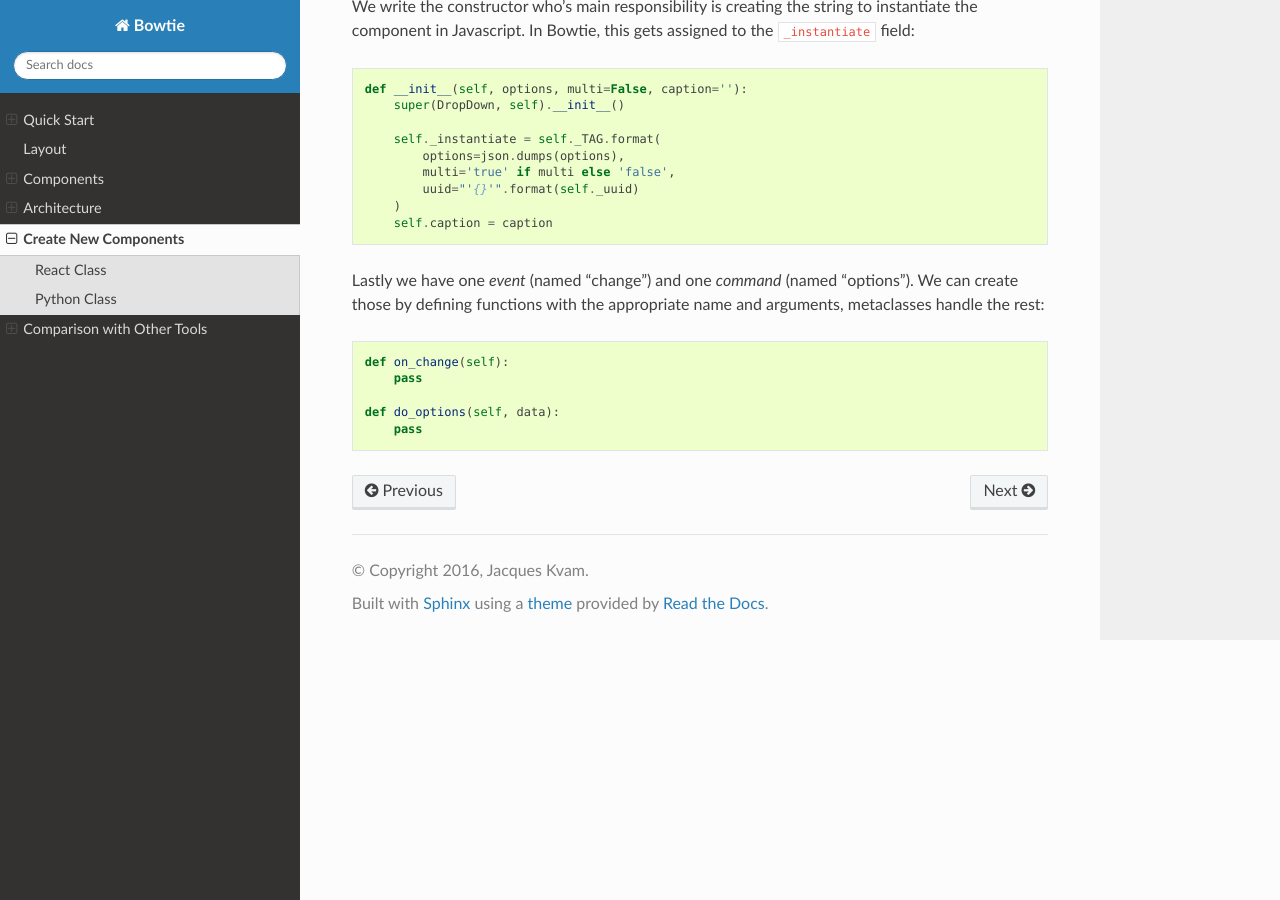
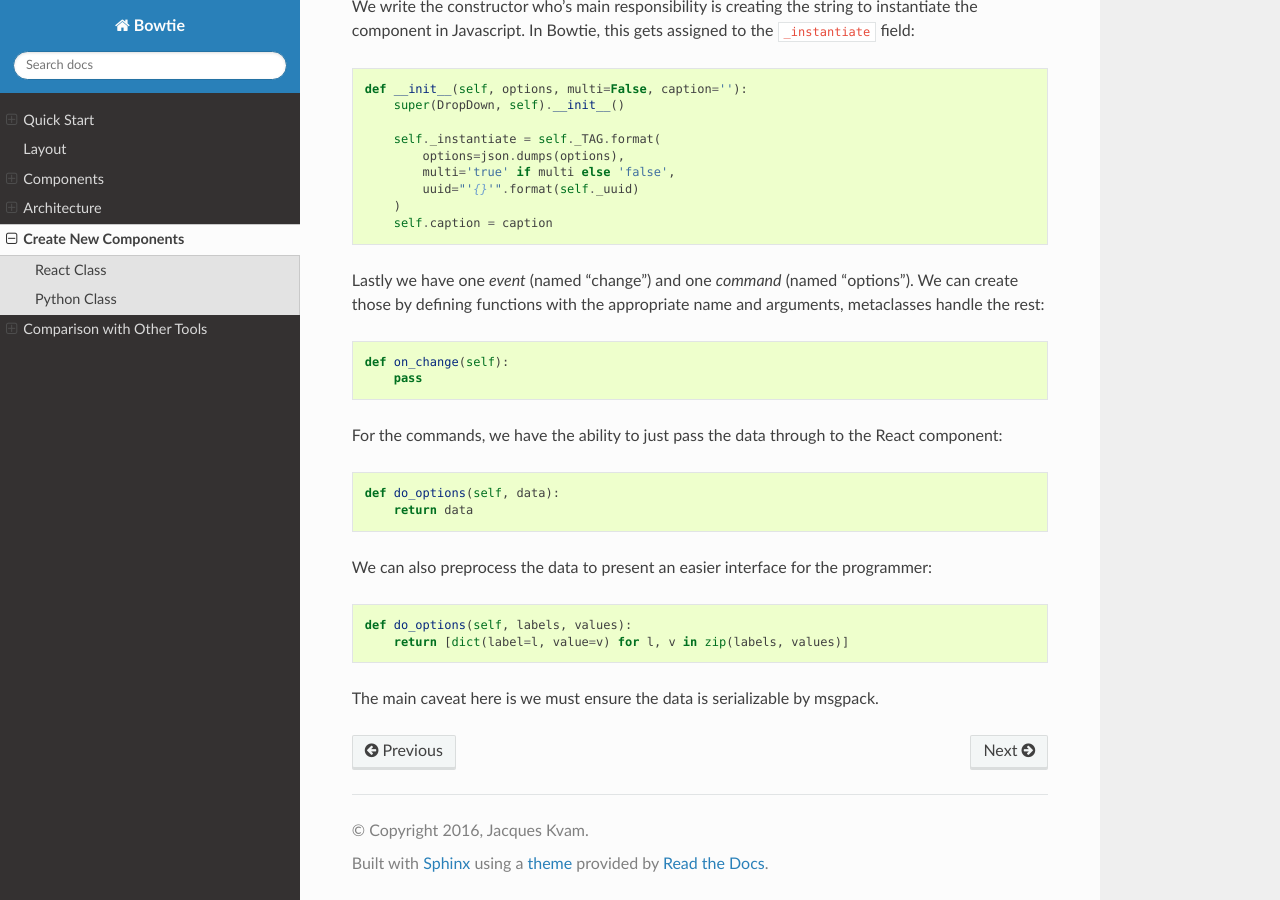
Before and after one commit to jwkvam/bowtie, a Sphinx documentation site: the page built from doc/newcomponents.rst, in a window 1280 px wide and 900 px high, scrolled down 2876 px. Built offline with Sphinx 7.4.7 and the Read the Docs theme 2.0.0, drawn with Linux system fonts in a browser that asks for light colours; pages that are not in the unit, such as notebooks, are missing from menus.

Commit message:
rewrite making commands (#65)
* rewrite making commands

* add note about serializing

```diff
--- a/doc/newcomponents.rst
+++ b/doc/newcomponents.rst
@@ -156,5 +156,14 @@ metaclasses handle the rest::
     def on_change(self):
         pass
 
+For the commands, we have the ability to just pass the data through to the React component::
+
     def do_options(self, data):
-        pass
+        return data
+
+We can also preprocess the data to present an easier interface for the programmer::
+
+    def do_options(self, labels, values):
+        return [dict(label=l, value=v) for l, v in zip(labels, values)]
+
+The main caveat here is we must ensure the data is serializable by msgpack.
```
